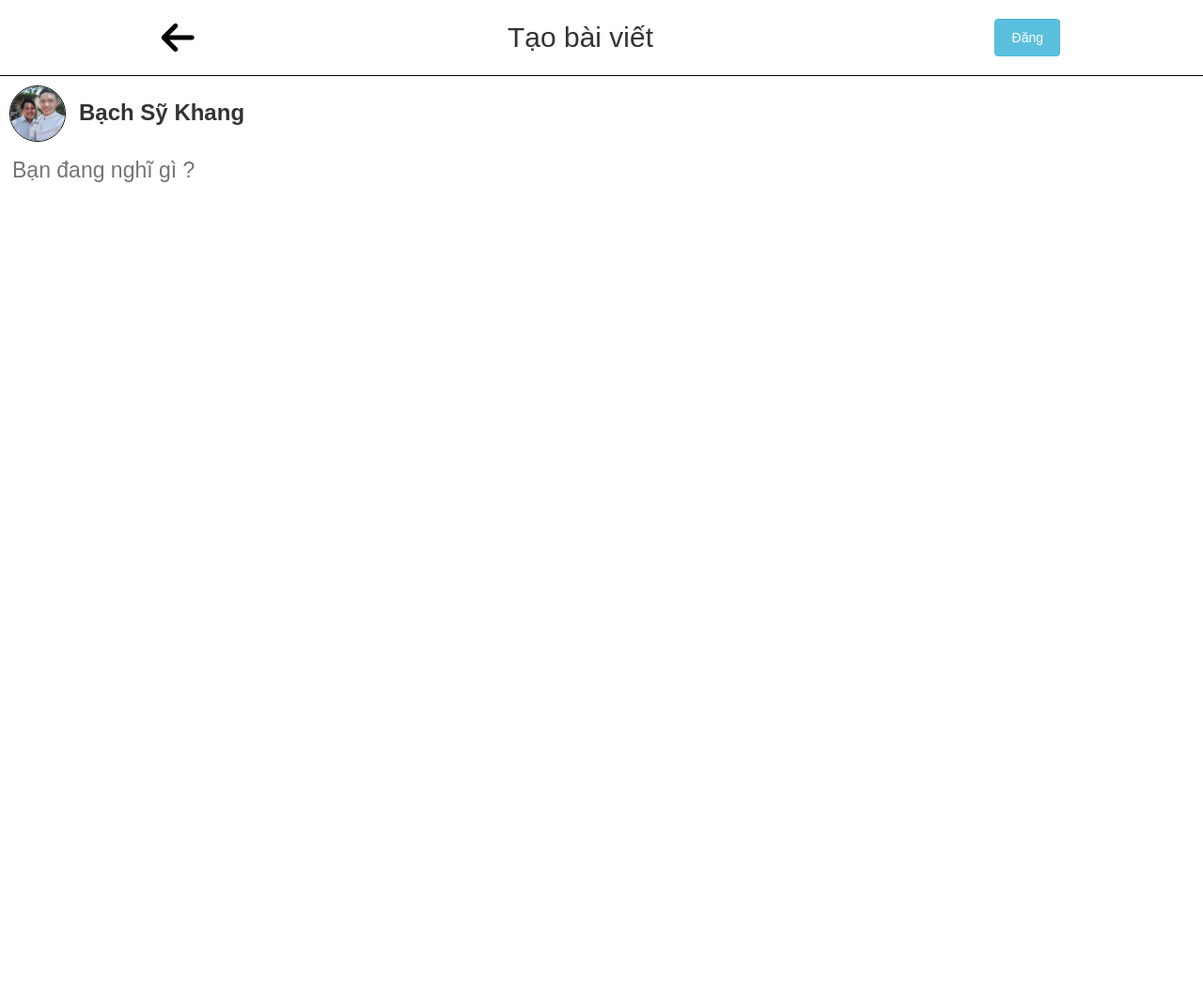
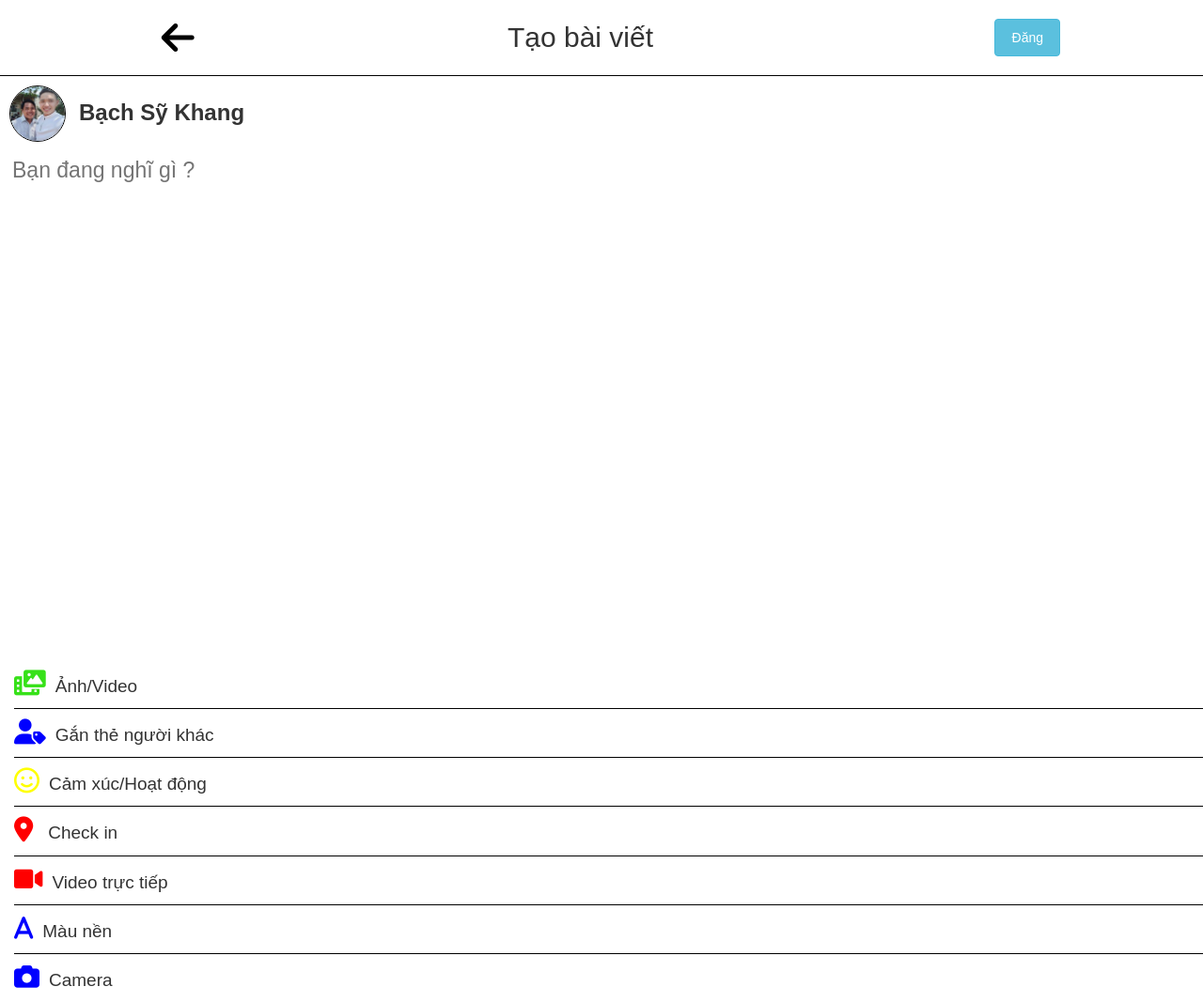
Before and after one commit to bachsykhang/facebook_clone, a plain HTML site: page dangtin.html in a window 1280 px wide. Shown: the whole page at 94% size. Before the commit the page ends 800 px from the top, so only its background shows below. Drawn offline with Linux system fonts and the light colour scheme.

Commit message:
update dang tin

```diff
--- a/assets/css/dangtin.css
+++ b/assets/css/dangtin.css
@@ -61,5 +61,47 @@
 }
 
 #thanhphanphu-add {
+    margin: 40% 0 0 15px;
+}
 
+#thanhphanphu-add li {
+    list-style: none;
+    margin-bottom: 10px;
+    margin-top: 10px;
 }
+
+#thanhphanphu-add span {
+    font-size: 19px;
+    margin-left: 10px;
+}
+
+#thanhphanphu-add .fa-user-tag {
+    font-size: 27px;
+    color: blue;
+}
+
+#thanhphanphu-add .fa-face-smile {
+    font-size: 27px;
+    color: yellow;
+}
+
+#thanhphanphu-add .fa-location-dot {
+    font-size: 27px;
+    color: red;
+    margin-right: 6px;
+}
+
+#thanhphanphu-add .fa-video {
+    font-size: 27px;
+    color: red;
+}
+
+#thanhphanphu-add .fa-a {
+    font-size: 27px;
+    color: blue;
+}
+
+#thanhphanphu-add .fa-camera {
+    font-size: 27px;
+    color: blue;
+}
--- a/dangtin.html
+++ b/dangtin.html
@@ -29,7 +29,21 @@
         <input type="text" placeholder="Bạn đang nghĩ gì ?">
     </div>
     <div id="thanhphanphu-add">
-
+        <ul>
+            <li><i class="fa-solid fa-photo-film"></i><span>Ảnh/Video</span></li>
+            <hr class="mg0">
+            <li><i class="fa-solid fa-user-tag"></i><span>Gắn thẻ người khác</span></li>
+            <hr class="mg0">
+            <li><i class="fa-regular fa-face-smile"></i><span>Cảm xúc/Hoạt động</span></li>
+            <hr class="mg0">
+            <li><i class="fa-solid fa-location-dot"></i><span>Check in</span></li>
+            <hr class="mg0">
+            <li><i class="fa-solid fa-video"></i><span>Video trực tiếp</span></li>
+            <hr class="mg0">
+            <li><i class="fa-solid fa-a"></i><span>Màu nền</span></li>
+            <hr class="mg0">
+            <li><i class="fa-solid fa-camera"></i><span>Camera</span></li>
+        </ul>
     </div>
 </body>
 </html>
```
